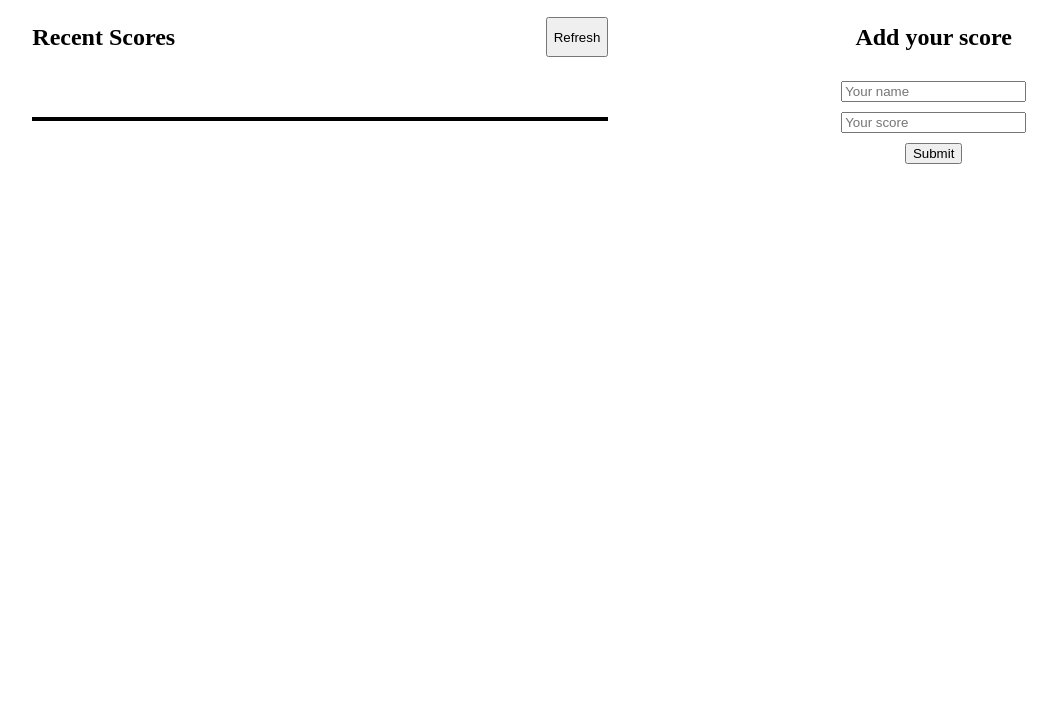
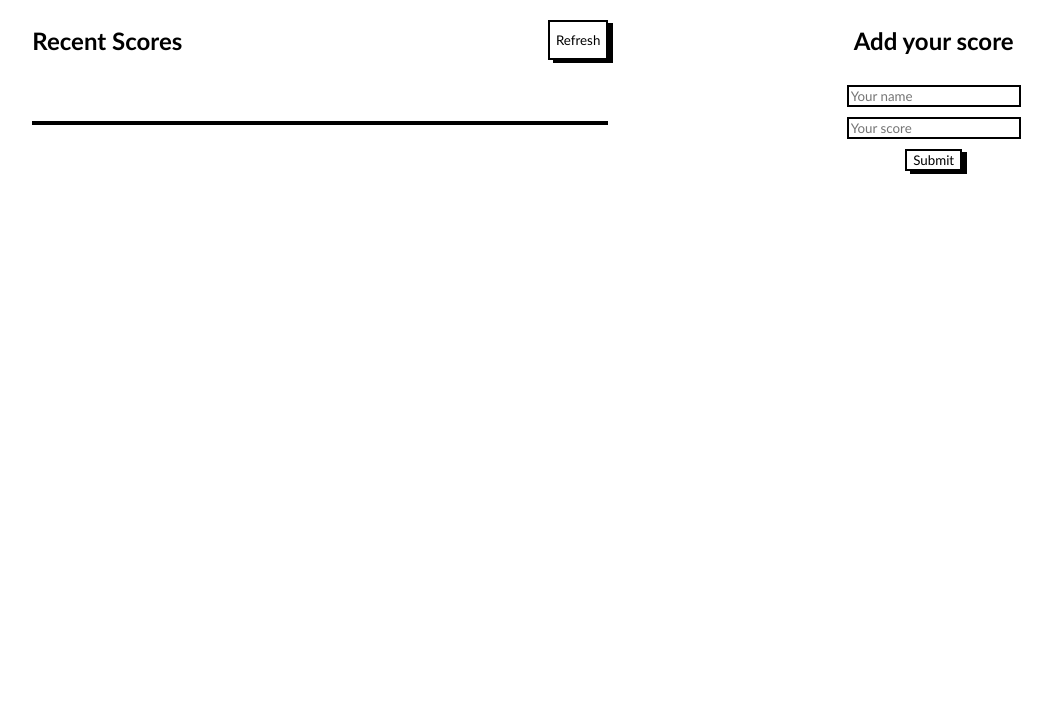
Before and after one commit to SaveryIV/Leaderboard-Project, a website built with webpack: page src/index.html in a window 1280 px wide. Shown: the part 76-800 px from the top of the page, without its empty margins (13-1070 px from the left). Built offline with nearby package versions, Linux system fonts and the light colour scheme; no server answers.

Commit message:
Adding button styles and styling input checkbox

```diff
--- a/src/style.css
+++ b/src/style.css
@@ -1,3 +1,7 @@
+* {
+  font-family: 'Trebuchet MS', 'Lucida Sans Unicode', 'Lucida Grande', 'Lucida Sans', Arial, sans-serif;
+}
+
 h1 {
   margin-left: 5vw;
 }
@@ -31,6 +35,9 @@ h1 {
 
 .table button {
   height: 40px;
+  background-color: white;
+  border: 2px solid black;
+  box-shadow: 5px 3px;
 }
 
 .list-scores {
@@ -50,3 +57,13 @@ h1 {
 .list-scores span {
   padding-left: 10px;
 }
+
+#submit {
+  background-color: white;
+  border: 2px solid black;
+  box-shadow: 5px 3px;
+}
+
+.add-score input {
+  border: 2px solid black;
+}
```
